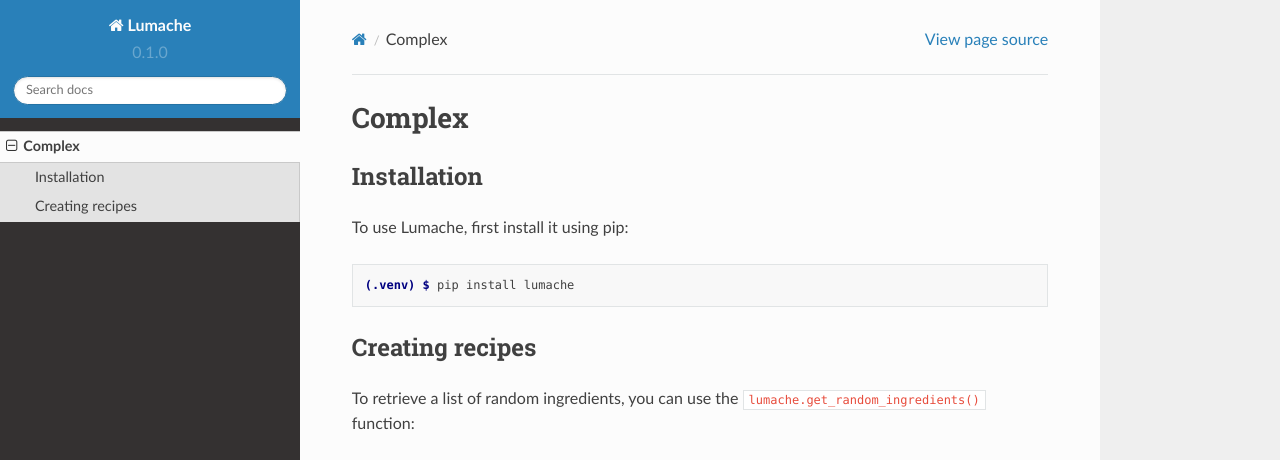
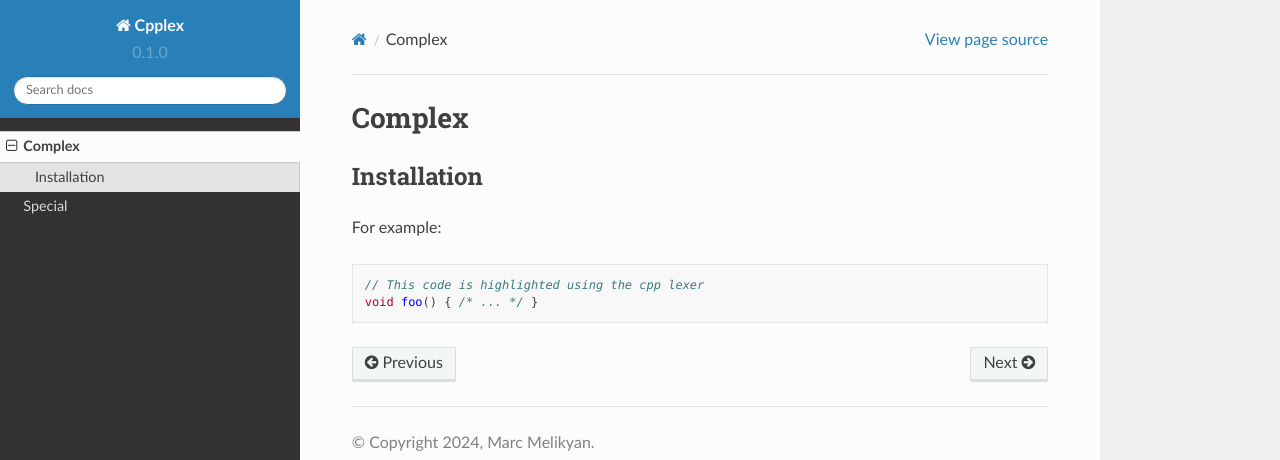
Before and after one commit to novak-99/ex, a Sphinx documentation site: the page built from docs/source/complex.rst, in a window 1280 px wide and 1095 px high. Shown: the top 460 px of the window. Built offline with Sphinx 7.4.7 and the Read the Docs theme 2.0.0, drawn with Linux system fonts in a browser that asks for light colours; some of the changed text lies outside the part shown; grey boxes are pictures that could not be loaded.

Commit message:
randomn chnges

```diff
--- a/docs/source/complex.rst
+++ b/docs/source/complex.rst
@@ -6,28 +6,9 @@
 Installation
 ------------
 
-To use Lumache, first install it using pip:
-
-.. code-block:: console
-
-   (.venv) $ pip install lumache
-
-Creating recipes
-----------------
-
-To retrieve a list of random ingredients,
-you can use the ``lumache.get_random_ingredients()`` function:
-
-.. autofunction:: lumache.get_random_ingredients
-
-The ``kind`` parameter should be either ``"meat"``, ``"fish"``,
-or ``"veggies"``. Otherwise, :py:func:`lumache.get_random_ingredients`
-will raise an exception.
-
-.. autoexception:: lumache.InvalidKindError
-
 For example:
 
->>> import lumache
->>> lumache.get_random_ingredients()
-['shells', 'gorgonzola', 'parsley']
+.. code-block:: cpp
+
+   // This code is highlighted using the cpp lexer
+   void foo() { /* ... */ }
--- a/docs/source/conf.py
+++ b/docs/source/conf.py
@@ -2,9 +2,9 @@
 
 # -- Project information
 
-project = 'Lumache'
-copyright = '2021, Graziella'
-author = 'Graziella'
+project = 'Cpplex'
+copyright = '2024, Marc Melikyan'
+author = 'Marc Melikyan'
 
 release = '0.1'
 version = '0.1.0'
--- a/pyproject.toml
+++ b/pyproject.toml
@@ -3,6 +3,6 @@ requires = ["flit_core >=3.2,<4"]
 build-backend = "flit_core.buildapi"
 
 [project]
-name = "lumache"
-authors = [{name = "Graziella", email = "graziella@lumache"}]
-dynamic = ["version", "description"]
+name = "Cpplex"
+authors = [{name = "Marc Melikyan", email = "marc.melikyan@gmail.com"}]
+dynamic = ["1.0.0", "Initial release"]
```
Also changed, not shown: docs/source/special.rst (+11 -4 lines), docs/source/index.rst (line endings or trailing spaces).
